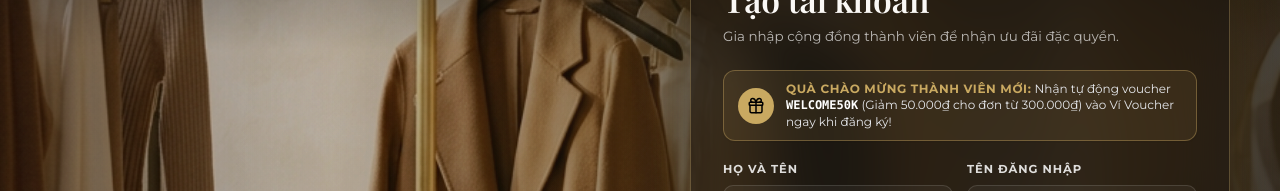
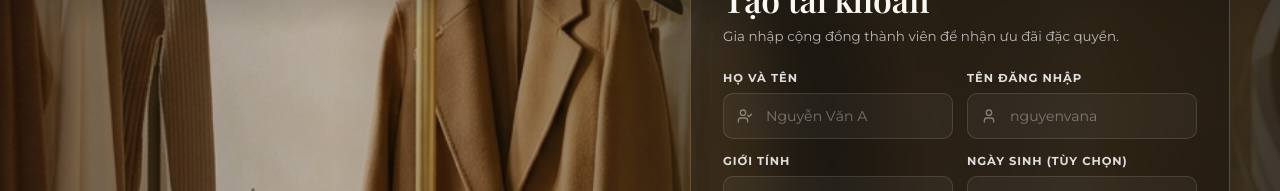
Before and after one commit to TranDinhSi1401/fashion-website-frontend, a React (Vite) app: page /register in a window 1280 px wide. Shown: the part 198-389 px from the top of the page. Built offline with nearby package versions, Linux system fonts and the light colour scheme; no server answers; a web font is replaced by a local one.

Commit message:
xóa phần nội dung khuyến mãi ở phần tạo tài khoản

```diff
--- a/src/pages/RegisterPage.tsx
+++ b/src/pages/RegisterPage.tsx
@@ -15,7 +15,6 @@ import {
   ShoppingBag,
   Heart,
   ShieldCheck,
-  Gift,
 } from 'lucide-react';
 import { authService } from '../services/authService';
 import { isValidVietnamPhone, validateDateOfBirth, extractErrorMessage } from '../utils/format';
@@ -191,16 +190,6 @@ export default function RegisterPage() {
             <p className={styles.subtitleDark}>
               Gia nhập cộng đồng thành viên để nhận ưu đãi đặc quyền.
             </p>
-          </div>
-
-          <div className="mb-5 flex items-center gap-3 rounded-xl border border-[#C9A961]/40 bg-[#C9A961]/10 px-3.5 py-2.5 text-left text-white shadow-sm">
-            <div className="flex h-9 w-9 shrink-0 items-center justify-center rounded-full bg-[#C9A961] text-black">
-              <Gift size={18} />
-            </div>
-            <div className="text-xs leading-snug text-gray-200">
-              <strong className="uppercase tracking-wide text-[#C9A961]">Quà chào mừng thành viên mới:</strong>{' '}
-              Nhận tự động voucher <strong className="font-mono text-white">WELCOME50K</strong> (Giảm 50.000₫ cho đơn từ 300.000₫) vào Ví Voucher ngay khi đăng ký!
-            </div>
           </div>
 
           {errorMessage && (
```
Also changed, not shown: 1 other file (tests, documents, lock files or other folders).
